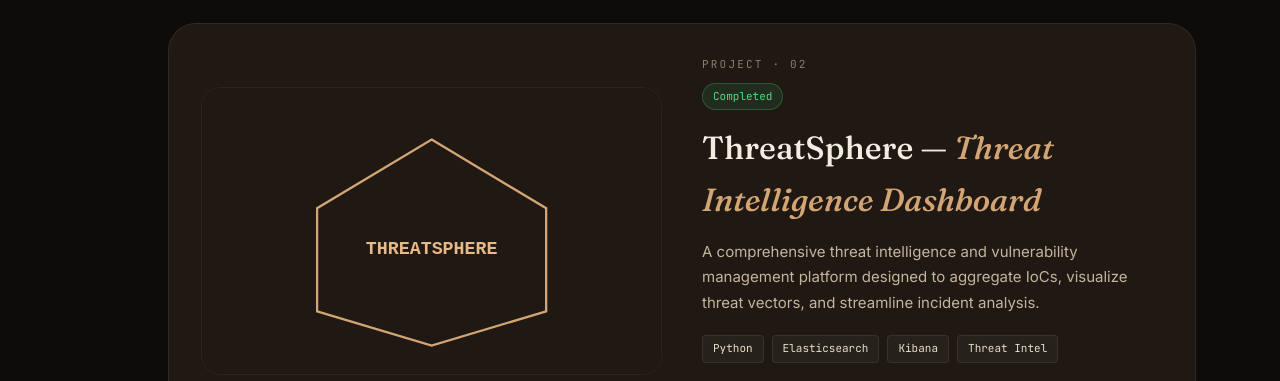
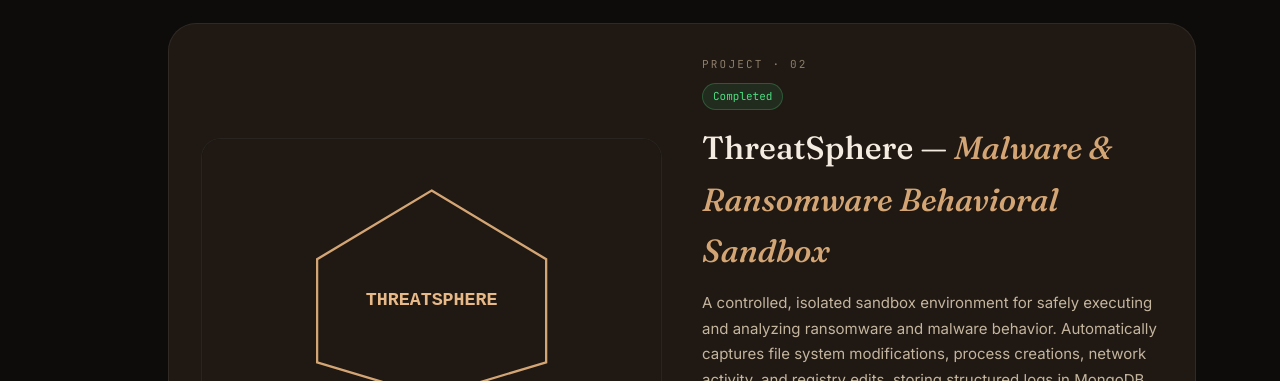
Before and after one commit to iceybubble/My-Portfolio, a plain HTML site: page index.html in a window 1280 px wide. Shown: the part 4690-5071 px from the top of the page. Drawn offline with Linux system fonts and the light colour scheme.

Commit message:
Update ThreatSphere project card to match official GitHub repository description and tech stack

```diff
--- a/index.html
+++ b/index.html
@@ -406,12 +406,12 @@
         <div class="project__body">
           <div class="project__num">Project · 02</div>
           <span class="project__status done">Completed</span>
-          <h3 class="project__title">ThreatSphere &mdash; <em>Threat Intelligence Dashboard</em></h3>
+          <h3 class="project__title">ThreatSphere &mdash; <em>Malware &amp; Ransomware Behavioral Sandbox</em></h3>
           <p class="project__desc">
-            A comprehensive threat intelligence and vulnerability management platform designed to aggregate IoCs, visualize threat vectors, and streamline incident analysis.
+            A controlled, isolated sandbox environment for safely executing and analyzing ransomware and malware behavior. Automatically captures file system modifications, process creations, network activity, and registry edits, storing structured logs in MongoDB for threat reporting without host risk.
           </p>
           <div class="project__stack">
-            <span>Python</span><span>Elasticsearch</span><span>Kibana</span><span>Threat Intel</span>
+            <span>Python</span><span>Flask</span><span>MongoDB</span><span>Malware Sandbox</span><span>Linux &amp; Docker</span>
           </div>
           <div class="project__links">
             <a href="https://github.com/iceybubble/ThreatSphere" target="_blank" rel="noopener">
```
